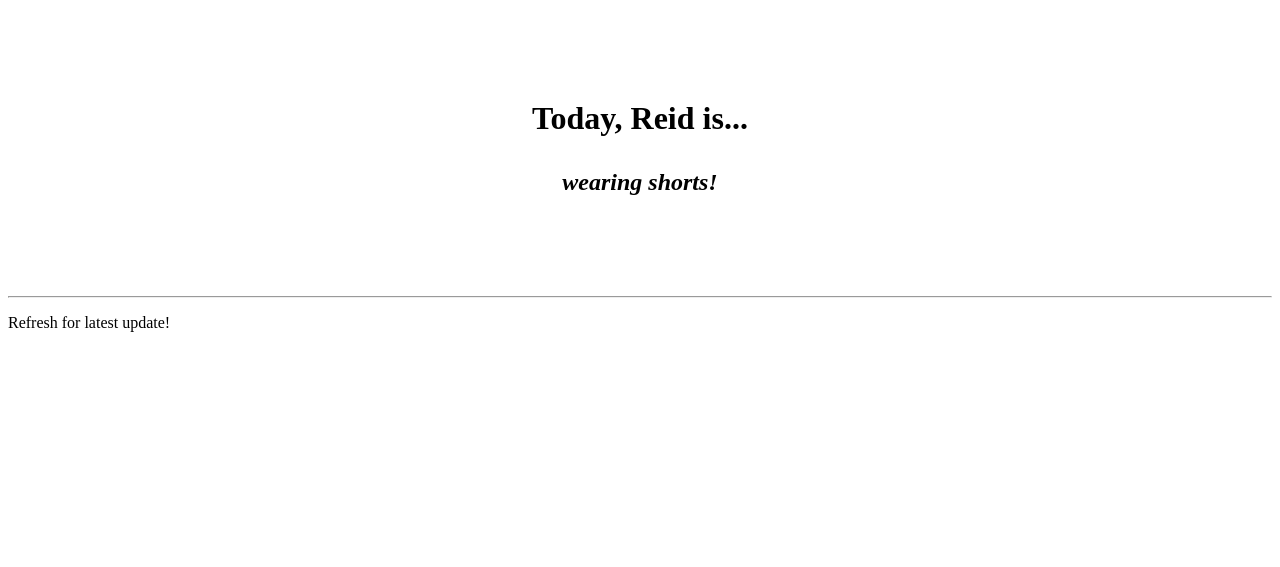
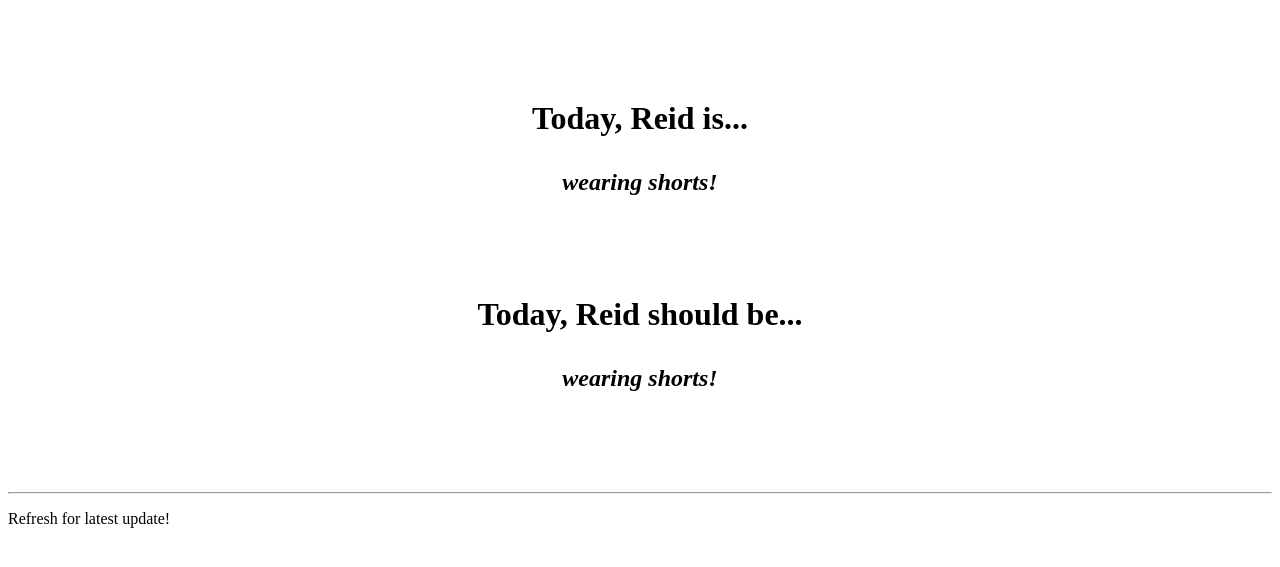
Before and after one commit to scrow/barden, a PHP site: page / in a window 1280 px wide. Shown: the top 567 px of the page. Run offline with PHP 8.4, Linux system fonts and the light colour scheme.

Commit message:
Update index.php

```diff
--- a/index.php
+++ b/index.php
@@ -34,6 +34,16 @@ if(file_exists('pants.flg')) {
 };
 		?>
 
+		<p class="heading"/>Today, Reid should be...</p>
+
+		<?php
+if(file_exists('should.flg')) {
+	echo('<p class="status">wearing pants!</p>');
+} else {
+	echo('<p class="status">wearing shorts!</p>');
+};
+		?>
+
 		<hr/>
 
 		<p>Refresh for latest update!</p>
```
